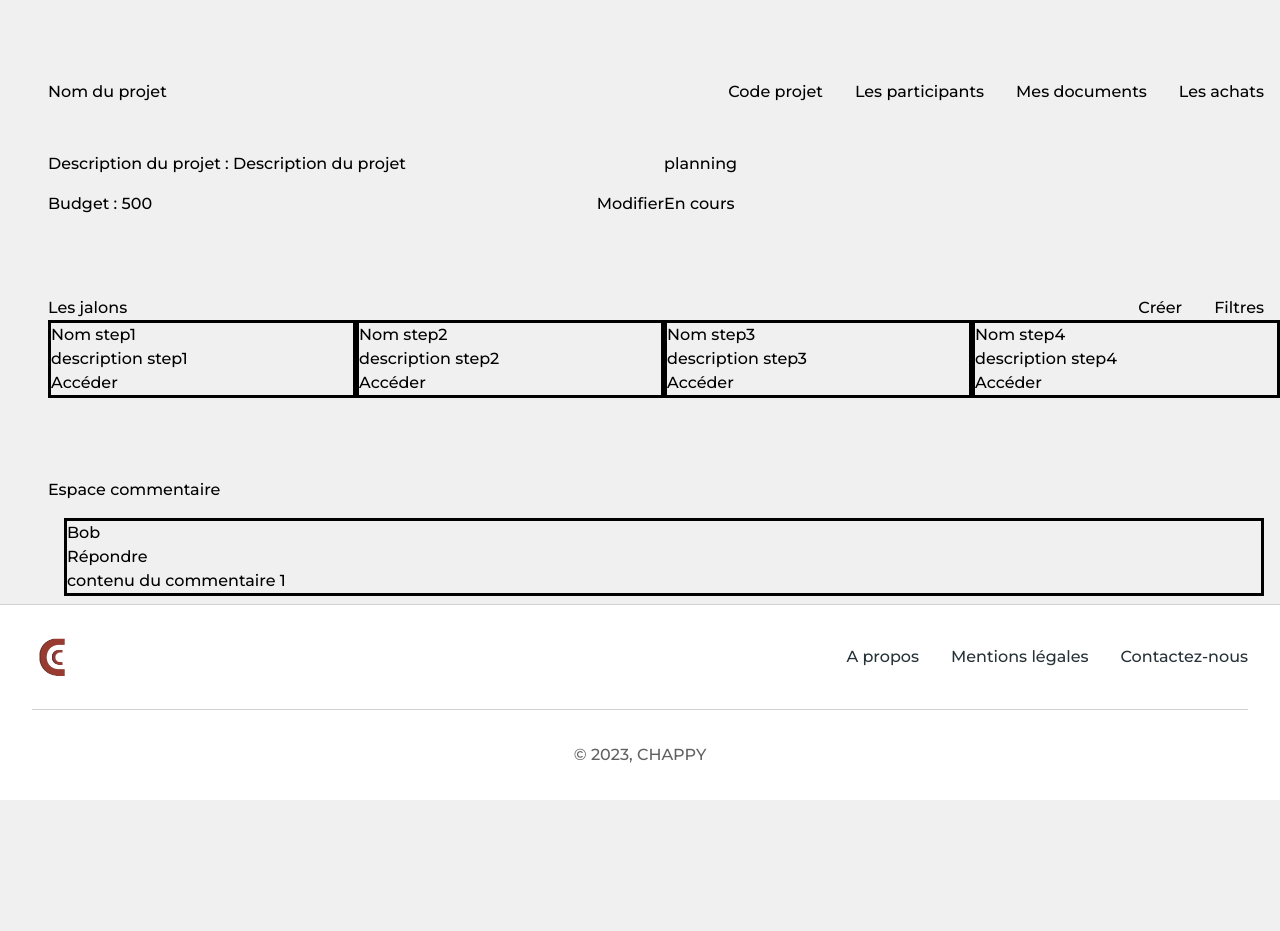
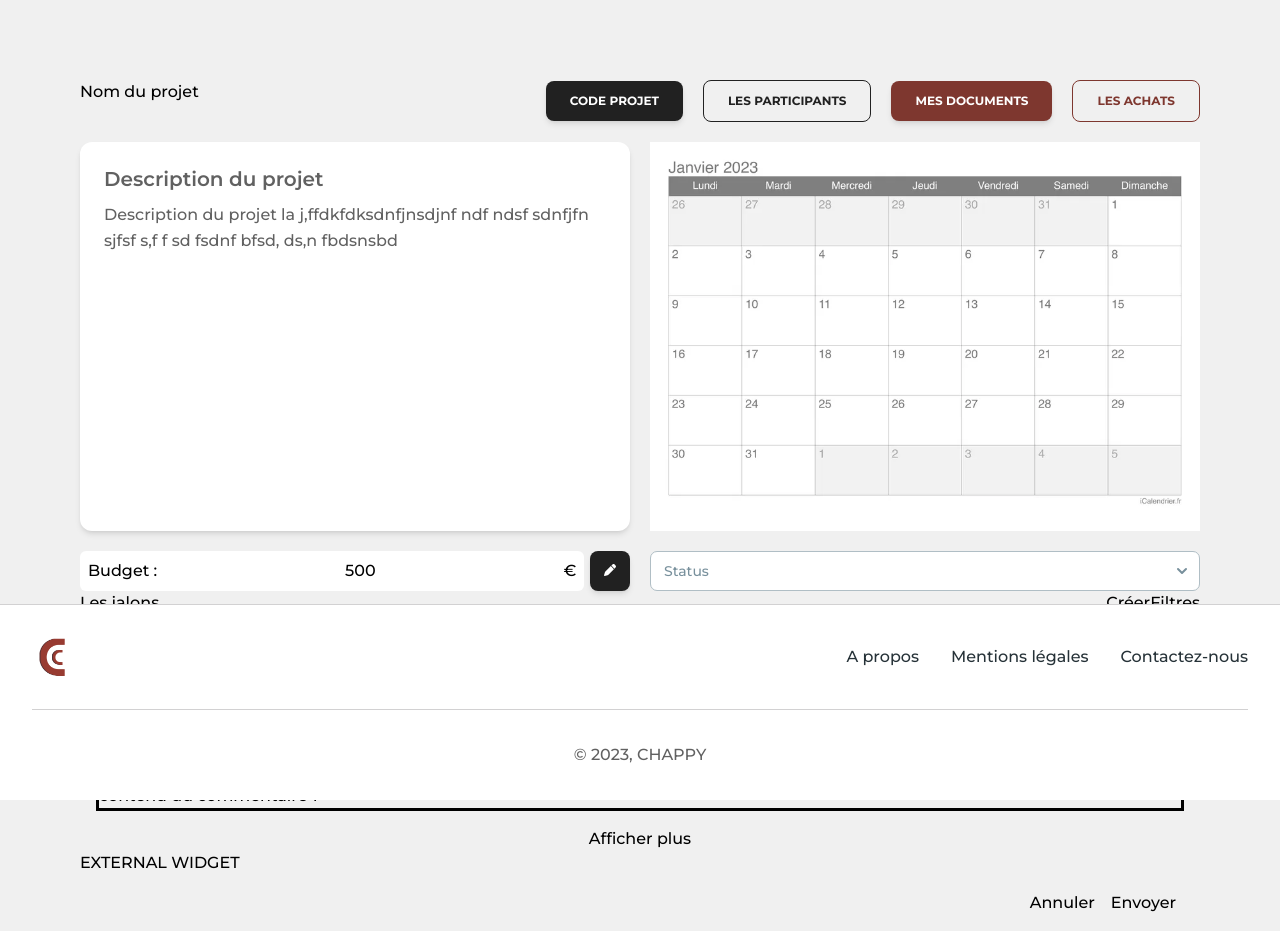
Before and after one commit to mathieubourkel/chappy, a React (Vite) app: page /project in a window 1280 px wide. Before the commit the page ends 800 px from the top, so only its background shows below. Built offline with nearby package versions, Linux system fonts and the light colour scheme.

Commit message:
modif 22/11

```diff
--- a/src/components/Project/Comments.tsx
+++ b/src/components/Project/Comments.tsx
@@ -15,7 +15,7 @@ export default function Comments({comments}:Props) {
 
   return (
 
-    <div className="project-comments">
+    <section className="bloc-3">
         <div className="project-comments-header">
             <h2>Espace commentaire</h2>
         </div>
@@ -59,6 +59,6 @@ export default function Comments({comments}:Props) {
                 <button>Envoyer</button>
             </div>
         </div>
-    </div>
+    </section>
   )
 }
--- a/src/components/Project/Resume.tsx
+++ b/src/components/Project/Resume.tsx
@@ -1,80 +1,128 @@
 /* eslint-disable @typescript-eslint/no-explicit-any */
 import { useState } from "react";
 import { intProject } from "../../services/interfaces/intProject";
-import {Link} from "react-router-dom";
-import { Button } from "@material-tailwind/react";
+import { Link } from "react-router-dom";
+import calendar from "../../assets/img/calendar.webp";
+import {
+  Select,
+  Option,
+  Button,
+  Card,
+  CardBody,
+  IconButton,
+  Typography,
+} from "@material-tailwind/react";
+import { FontAwesomeIcon } from "@fortawesome/react-fontawesome";
+import { faPen } from "@fortawesome/free-solid-svg-icons";
 
 type Props = {
   project: intProject;
-  setProject: (project:intProject) => void;
+  setProject: (project: intProject) => void;
 };
 export default function Resume({ project, setProject }: Props) {
-
   const [displayBudget, setDisplayBudget] = useState<boolean>(true);
   const [form, setForm] = useState<number>(0);
 
-    function handleChange(e:any){
-        setForm(e.target.value)
+  function handleChange(e: any) {
+    setForm(e.target.value);
   }
 
-    function handleSubmit(e:any) {
+  function handleSubmit(e: any) {
     e.preventDefault();
-        setProject({...project, budget: form})
+    setProject({ ...project, budget: form });
     handleDisplay();
   }
 
-    function handleDisplay(){
+  function handleDisplay() {
     displayBudget ? setDisplayBudget(false) : setDisplayBudget(true);
   }
 
   return (
-    <div className="header-project-nav">
-      <div className="header-nav-project">
-        <div className="nav-project-name">
+    <section className="bloc-1">
+      <div className="b1-header flex justify-between">
+        <div className="b1-header-title">
           <h1>{project.name}</h1>
         </div>
-        <div className="nav-project-buttons">
-          <button className="button-project">Code projet</button>
+        <div className="b1-header-buttons">
+          <Button>Code projet</Button>
           <Link to="/project/members">
-            <button className="button-project">Les participants</button>
+            <Button className="ml-5" variant="outlined">
+              Les participants
+            </Button>
           </Link>
           <Link to="/project/documents">
-            <button className="button-project">Mes documents</button>
+            <Button className="ml-5 bg-brick-300">
+              Mes documents
+            </Button>
           </Link>
           <Link to="project/purchases">
-            <button className="button-project">Les achats</button>
+            <Button
+              className="button-project ml-5 text-brick-300 border-brick-300"
+              variant="outlined"
+            >
+              Les achats
+            </Button>
           </Link>
-
         </div>
       </div>
-      <div className="header-body-project">
-        <div className="header-project-desc half">
-          <p>Description du projet : {project.description}</p>
-        </div>
-        <div className="header-project-planning half">
-          <p>planning</p>
+
+      <div className="b1-body">
+        <div className="b1-body-desc-calendar flex mt-5">
+          <Card className="b1-body-desc basis-1/2 bg-white mr-5">
+            <CardBody>
+              <Typography variant="h5" className="mb-2">
+                Description du projet
+              </Typography>
+              <Typography>{project.description}</Typography>
+            </CardBody>
+          </Card>
+          <div className="b1-body-calendar basis-1/2">
+            <img src={calendar}></img>
           </div>
         </div>
-      <div className="header-body2-project">
-        {displayBudget ?
-        <div className="header-project-budget half">
-          <p>Budget : {project.budget}</p>
-            <button onClick={handleDisplay}>
-                <a>Modifier</a>
-            </button>
-        </div> :
-        <div className="header-project-budget half">
-            <form onSubmit={(e) => handleSubmit(e)}>
-                <label htmlFor="budget">Budget : </label>
-                <input className="w-full"  type="number" name="budget" id="budget" placeholder={project.budget.toString()}
-                onChange={(e) => handleChange(e)} />
-                <Button className='bg-brick-300' type="submit">Modifier</Button>
+        <div className="b1-body-budget-status flex mt-5">
+          {displayBudget ? (
+            <div className="b1-body-budget flex  basis-1/2 mr-5">
+              <div className="bg-white flex justify-between basis-11/12 rounded-md">
+                <p className="p-2">Budget : </p>
+                <p className="p-2">{project.budget}</p>
+                <p className="p-2">€</p>
+              </div>
+              <div className="basis-1/12 flex justify-end">
+                <IconButton onClick={handleDisplay} ripple={true}>
+                  <FontAwesomeIcon icon={faPen} />
+                </IconButton>
+              </div>
+            </div>
+          ) : (
+              <form className="b1-body-budget flex justify-between basis-1/2 mr-5" onSubmit={(e) => handleSubmit(e)}>
+                <div className="bg-white flex justify-between bg-white basis-11/12 rounded-md">
+                <p className="p-2">Budget : </p>
+                <input
+                  className="basis-8/2 p-2"
+                  type="number"
+                  name="budget"
+                  id="budget"
+                  placeholder={project.budget.toString()}
+                  onChange={(e) => handleChange(e)}
+                />
+                <p className="p-2">€</p>
+                </div>
+                <IconButton className="basis-1/12 flex justify-end" ripple={true} type="submit">
+                  <FontAwesomeIcon icon={faPen} />
+                </IconButton>
               </form>
-      </div>}
-        <div className="header-project-status half">
-          <p>{project.status}</p>
+          )}
+
+          <div className="b1-body-status basis-1/2 w-72">
+            <Select className="bg-white" label="Status">
+              <Option>En cours</Option>
+              <Option>Terminé</Option>
+              <Option>En attente</Option>
+            </Select>
           </div>
         </div>
       </div>
+    </section>
   );
 }
--- a/src/components/Project/Steps.tsx
+++ b/src/components/Project/Steps.tsx
@@ -7,13 +7,13 @@ type Props = {
 export default function Steps({steps}:Props) {
 
   return (
-    <div className="steps-project">
+    <section className="bloc-2">
         <div className="steps-project-header">
             <div className="steps-project-header-title">
                 <h1>Les jalons</h1>
             </div>
             <div className="steps-project-header-buttons">
-                <button className="button-project">Créer</button>
+                <button className="button-project ">Créer</button>
                 <button className="button-project">Filtres</button>
             </div>
         </div>
@@ -27,6 +27,6 @@ export default function Steps({steps}:Props) {
             ))}
 
         </div>
-    </div>
+    </section>
   )
 }
--- a/src/css/Project.css
+++ b/src/css/Project.css
@@ -3,58 +3,6 @@
     flex-direction: column;
     margin-left: 3rem;
     margin-top: 5rem;
-}
-
-/* SECTION 1 */
-
-.header-nav-project {
-    display: flex;
-    margin-bottom: 3rem;
-
-}
-
-.header-body-project {
-    display: flex;
-    margin-bottom: 1rem;
-}
-
-.header-body2-project {
-    display: flex;
-    margin-bottom: 5rem;
-}
-
-.half {
-    width: 50%;
-}
-
-.header-project-budget {
-    display: flex;
-    justify-content: space-between;
-}
-
-/* .header-project-budget form{
-    display: flex;
-    justify-content: space-between;
-} */
-
-.header-form {
-    display: flex;
-    justify-content: space-between;
-}
-
-.nav-project-buttons {
-    width: 60%;
-    display: flex;
-    justify-content: flex-end;
-}
-
-.nav-project-name {
-    width: 40%;
-}
-
-.button-project {
-    margin-right:1rem;
-    margin-left:1rem;
 }
 
 /* SECTION 2 */
--- a/src/pages/Project/Project.tsx
+++ b/src/pages/Project/Project.tsx
@@ -8,7 +8,7 @@ import "../../css/Project.css";
 export default function Project() {
 
   const [project, setProject] = useState<intProject>({
-    name: "Nom du projet", description: "Description du projet", budget: 500, status: "En cours", owner: "Mathieu", id: 0
+    name: "Nom du projet", description: "Description du projet la j,ffdkfdksdnfjnsdjnf ndf ndsf sdnfjfn sjfsf s,f f sd fsdnf bfsd, ds,n fbdsnsbd", budget: 500, status: "En cours", owner: "Mathieu", id: 0
   })
 
   const [steps, setStep] = useState<intSteps>([
@@ -26,10 +26,10 @@ export default function Project() {
   ])
 
   return (
-    <div className="project-page">
+    <main className="project-page mr-20 ml-20">
       <Resume project={project} setProject={setProject}/>
       <Steps steps={steps}/>
       <Comments comments={comments}/>
-    </div>
+    </main>
   )
 }
```
Also changed, not shown: src/assets/img/calendar.webp (renamed from src/assets/img/calendrier-2023-mensuel_26248_15.webp). Lines whose indentation alone changed are shown as unchanged.
